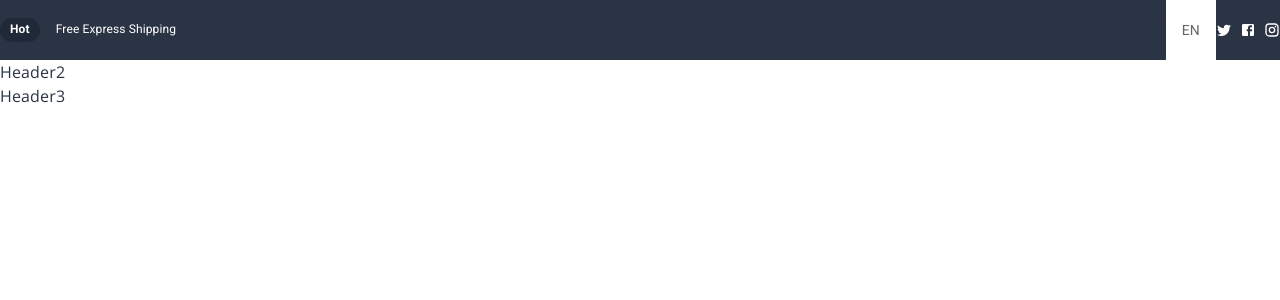
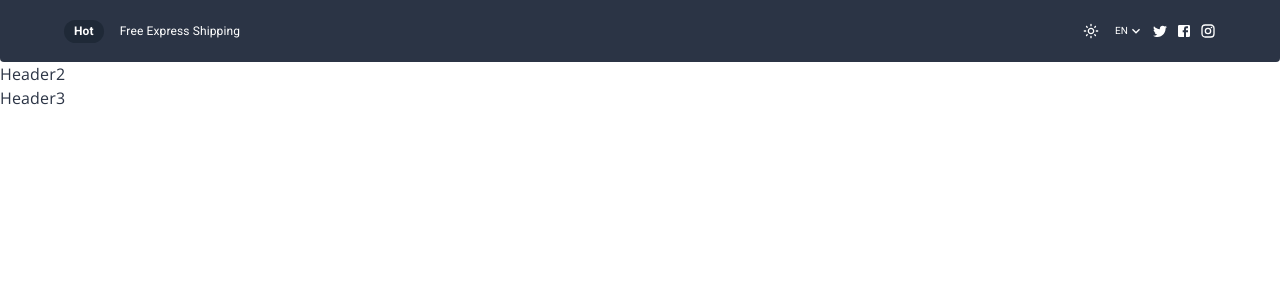
Before and after one commit to redarashid/smart-shopper, a React (Create React App) app: page / in a window 1280 px wide. Shown: the top 300 px of the page. Built offline with nearby package versions, Linux system fonts and the light colour scheme.

Commit message:
first commit

```diff
--- a/src/components/header/Header1.jsx
+++ b/src/components/header/Header1.jsx
@@ -1,22 +1,28 @@
 import React, { useContext } from "react";
 import { ColorModeContext } from "../../theme";
-import { Box, IconButton, Stack, Typography, useTheme } from "@mui/material";
-import { DarkModeOutlined, LightModeOutlined } from "@mui/icons-material";
+import {
+  Box,
+  Container,
+  IconButton,
+  ListItem,
+  Stack,
+  Typography,
+  useTheme,
+} from "@mui/material";
+import {
+  DarkModeOutlined,
+  ExpandMore,
+  LightModeOutlined,
+} from "@mui/icons-material";
 import InstagramIcon from "@mui/icons-material/Instagram";
 import FacebookIcon from "@mui/icons-material/Facebook";
 import TwitterIcon from "@mui/icons-material/Twitter";
 import Menu from "@mui/material/Menu";
 import MenuItem from "@mui/material/MenuItem";
-import List from '@mui/material/List';
-import ListItemButton from '@mui/material/ListItemButton';
-import ListItemText from '@mui/material/ListItemText';
+import List from "@mui/material/List";
+import ListItemText from "@mui/material/ListItemText";
 
-const options = [
-  "AR",
-  "EN",
-
-]
-
+const options = ["AR", "EN"];
 
 const Header1 = () => {
   const colorMode = useContext(ColorModeContext);
@@ -41,11 +47,14 @@ const Header1 = () => {
     setAnchorEl(null);
   };
 
-
-
   return (
-    <Box sx={{ bgcolor: "#2B3445" }}>
-      <Stack direction={"row"} alignItems={"center"} display={"flex"}>
+    <Box sx={{ bgcolor: "#2B3445",
+    py: "4px",
+    borderBottomRightRadius: "4px",
+    borderBottomLeftRadius: "4px"
+    }}>
+      <Container>
+        <Stack direction={"row"} alignItems={"center"} display={"flex"} >
           <Typography
             variant="body2"
             sx={{
@@ -71,7 +80,7 @@ const Header1 = () => {
               color="inherit"
               aria-label="toggle theme">
               {theme.palette.mode === "light" ? (
-              <LightModeOutlined fontSize="small" />
+                <LightModeOutlined sx={{ fontSize: "16px", color: "#FFF" }} />
               ) : (
                 <DarkModeOutlined fontSize="small" />
               )}
@@ -81,18 +90,23 @@ const Header1 = () => {
           <List
             component="nav"
             aria-label="Device settings"
-          sx={{ bgcolor: "background.paper" }}>
-          <ListItemButton
+            sx={{ fontWeight: "bold" }}>
+            <ListItem
               id="lock-button"
               aria-haspopup="listbox"
               aria-controls="lock-menu"
               aria-label="when device is locked"
               aria-expanded={open ? "true" : undefined}
-            onClick={handleClickListItem}>
+              onClick={handleClickListItem}
+              sx={{ "&:hover": { cursor: "pointer" }, px: 1 }}>
               <ListItemText
+                sx={{
+                  ".MuiTypography-root": { fontSize: "10px", color: "#FFF" },
+                }}
                 secondary={options[selectedIndex]}
               />
-          </ListItemButton>
+              <ExpandMore sx={{ fontSize: "16px", color: "#FFF" }} />
+            </ListItem>
           </List>
           <Menu
             id="lock-menu"
@@ -105,8 +119,8 @@ const Header1 = () => {
             }}>
             {options.map((option, index) => (
               <MenuItem
+                sx={{ fontSize: "11px", p: "3px 10px", minHeight: "10px" }}
                 key={option}
-              disabled={index === 0}
                 selected={index === selectedIndex}
                 onClick={(event) => handleMenuItemClick(event, index)}>
                 {option}
@@ -134,6 +148,7 @@ const Header1 = () => {
             }}
           />
         </Stack>
+      </Container>
     </Box>
   );
 };
```
Lines whose indentation alone changed are shown as unchanged.
